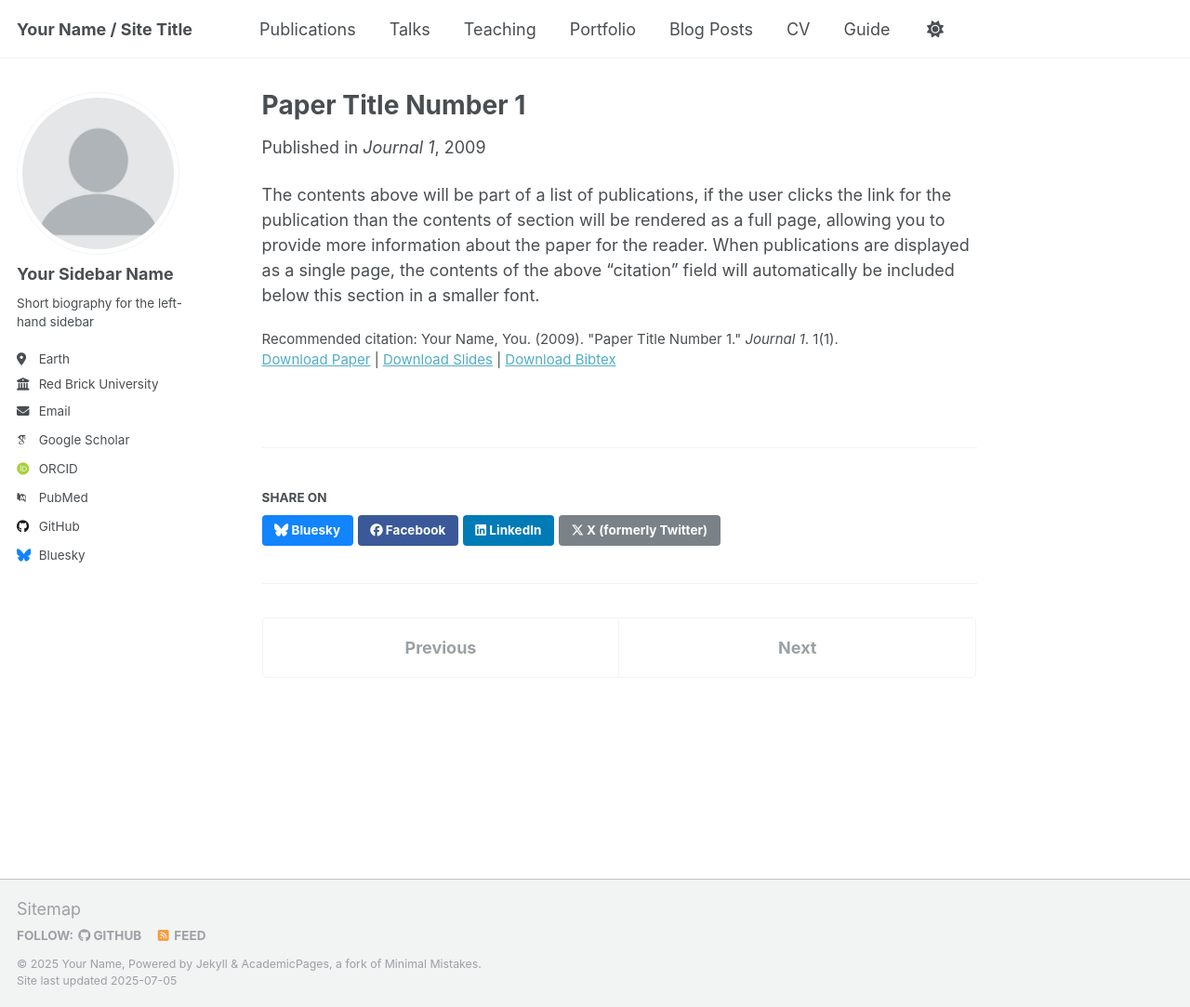
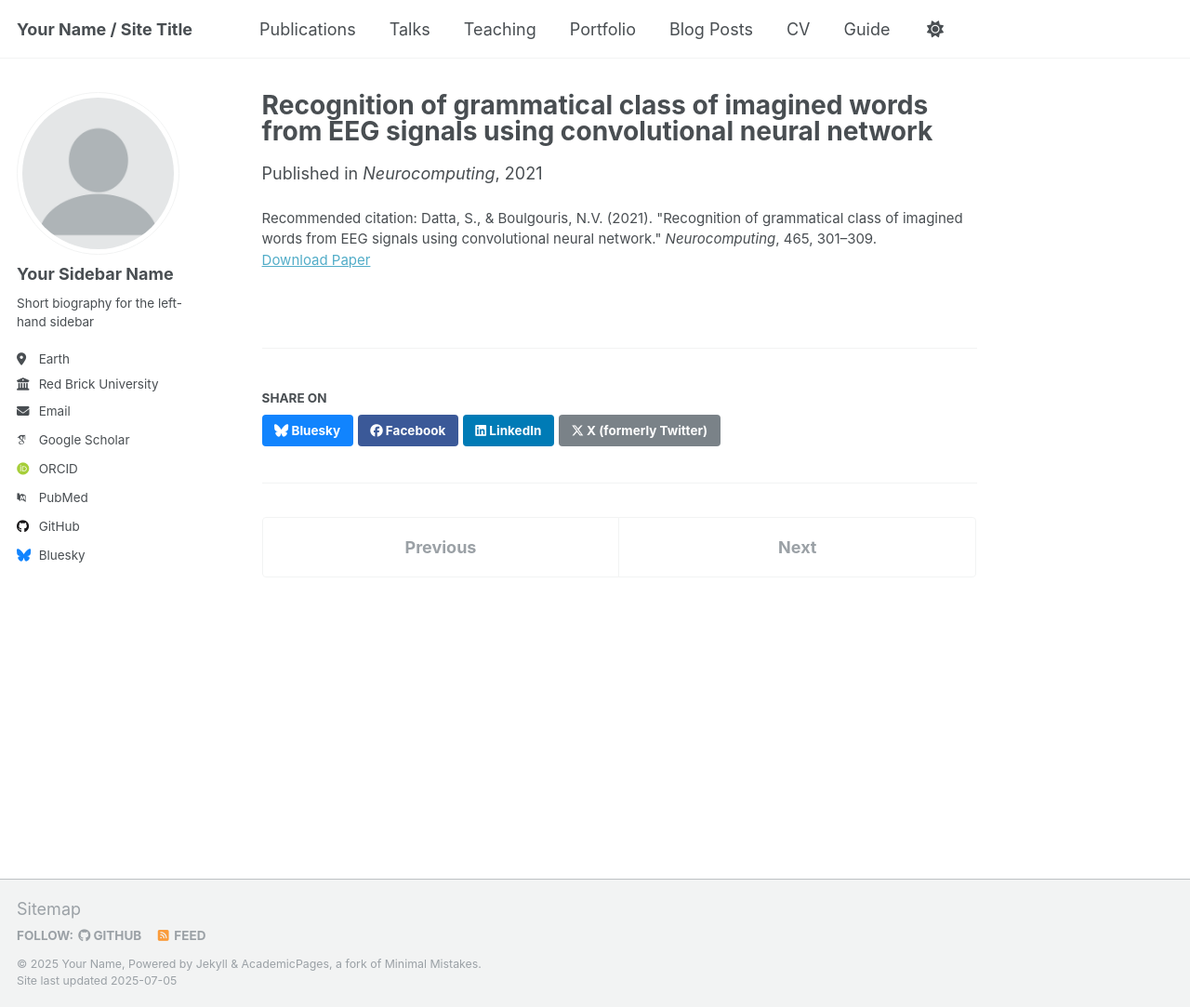
Before and after one commit to awaknd-1/awaknd-1.github.io, a Jekyll site: the page built from _publications/2009-10-01-paper-title-number-1.md, in a window 1280 px wide and 1083 px high. Shown: the whole window at 93% size. Built offline with Jekyll 4.4.1, drawn with Linux system fonts in a browser that asks for light colours; some web fonts are replaced; a script that is not in the unit is left out.

Commit message:
Update 2009-10-01-paper-title-number-1.md

```diff
--- a/_publications/2009-10-01-paper-title-number-1.md
+++ b/_publications/2009-10-01-paper-title-number-1.md
@@ -1,14 +1,9 @@
 ---
-title: "Paper Title Number 1"
-collection: publications
-category: manuscripts
-permalink: /publication/2009-10-01-paper-title-number-1
-excerpt: 'This paper is about the number 1. The number 2 is left for future work.'
-date: 2009-10-01
-venue: 'Journal 1'
-slidesurl: 'http://academicpages.github.io/files/slides1.pdf'
-paperurl: 'http://academicpages.github.io/files/paper1.pdf'
-bibtexurl: 'http://academicpages.github.io/files/bibtex1.bib'
-citation: 'Your Name, You. (2009). &quot;Paper Title Number 1.&quot; <i>Journal 1</i>. 1(1).'
+title: "Recognition of grammatical class of imagined words from EEG signals using convolutional neural network"
+permalink: /publication/2021-07-01-imagined-words-cnn
+excerpt: 'This study investigates the classification of imagined words into grammatical classes using convolutional neural networks applied to EEG signals.'
+date: 2021-07-01
+venue: 'Neurocomputing'
+paperurl: 'https://www.sciencedirect.com/science/article/pii/S0925231221012194'
+citation: 'Datta, S., & Boulgouris, N.V. (2021). "Recognition of grammatical class of imagined words from EEG signals using convolutional neural network." <i>Neurocomputing</i>, 465, 301–309.'
 ---
-The contents above will be part of a list of publications, if the user clicks the link for the publication than the contents of section will be rendered as a full page, allowing you to provide more information about the paper for the reader. When publications are displayed as a single page, the contents of the above "citation" field will automatically be included below this section in a smaller font.
```
